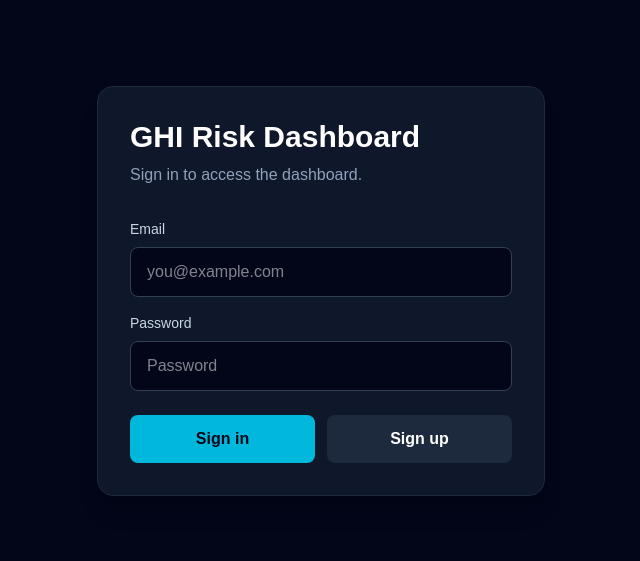
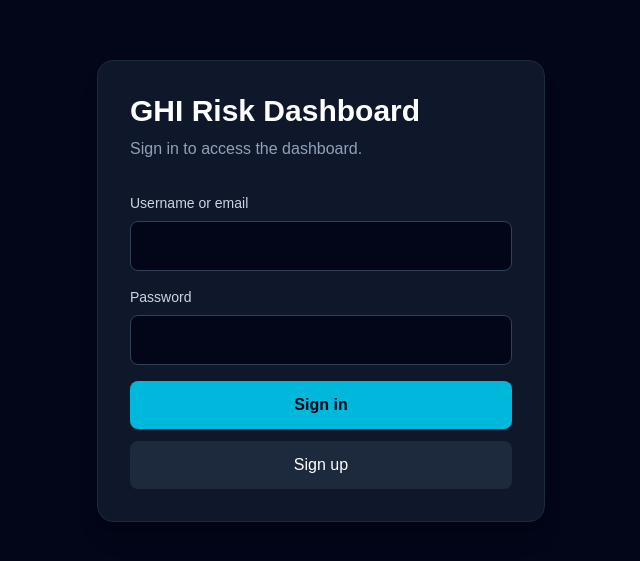
Before and after one commit to patrik-t-projects/ghi-risk-dashboard-next, a Next.js app: page /login in a window 1280 px wide. Shown: the part 109-670 px from the top of the page, without its empty margins (319-959 px from the left). Built offline with nearby package versions, Linux system fonts and the light colour scheme; no server answers.

Commit message:
Add username sign-in and account settings

```diff
--- /dev/null
+++ b/src/app/account/page.tsx
@@ -0,0 +1,79 @@
+"use client";
+
+import { useEffect, useState, type FormEvent } from "react";
+import Link from "next/link";
+import { useRouter } from "next/navigation";
+import { supabase } from "@/lib/supabaseClient";
+
+export default function AccountPage() {
+  const router = useRouter();
+  const [userId, setUserId] = useState("");
+  const [username, setUsername] = useState("");
+  const [hasUsername, setHasUsername] = useState(false);
+  const [email, setEmail] = useState("");
+  const [currentEmail, setCurrentEmail] = useState("");
+  const [message, setMessage] = useState("");
+  const [ready, setReady] = useState(false);
+  const [saving, setSaving] = useState(false);
+  useEffect(() => {
+    async function load() {
+      try {
+        const { data, error } = await supabase.auth.getUser();
+        if (error || !data.user) { router.replace("/login"); return; }
+        const { data: profile, error: profileError } = await supabase.from("account_usernames")
+          .select("username").eq("user_id", data.user.id).maybeSingle();
+        if (profileError) throw new Error("Account settings are not available yet. Please try again later.");
+        setUserId(data.user.id);
+        setEmail(data.user.email ?? "");
+        setCurrentEmail(data.user.email ?? "");
+        setUsername(profile?.username ?? "");
+        setHasUsername(Boolean(profile));
+        setReady(true);
+      } catch (error) { setMessage(error instanceof Error ? error.message : "Unable to load your account."); }
+    }
+    void load();
+  }, [router]);
+
+  async function save(event: FormEvent<HTMLFormElement>) {
+    event.preventDefault();
+    if (saving || !ready) return;
+    setSaving(true);
+    setMessage("");
+    try {
+      const normalized = username.trim().toLowerCase();
+      const { error } = await supabase.from("account_usernames")
+        .upsert({ user_id: userId, username: normalized }, { onConflict: "user_id" });
+      if (error) throw new Error(error.code === "23505" ? "That username is already taken. Choose another." : "Could not save your username. Please try again.");
+      setUsername(normalized);
+      setHasUsername(true);
+      if (email.trim() !== currentEmail) {
+        const { error: emailError } = await supabase.auth.updateUser({ email: email.trim() });
+        if (emailError) throw new Error("Username saved. Email was not changed: " + emailError.message);
+        setMessage("Username saved. Check your email for confirmation links to complete the email change. Your current email remains active until confirmed.");
+      } else { setMessage("Account saved."); }
+    } catch (error) { setMessage(error instanceof Error ? error.message : "Unable to save your account."); }
+    finally { setSaving(false); }
+  }
+  const inputClass = "mt-2 mb-5 w-full rounded-lg border border-slate-700 bg-slate-950 px-4 py-3 focus:border-cyan-400 outline-none";
+  return (
+    <main className="min-h-screen bg-slate-950 text-white flex items-center justify-center p-6">
+      <div className="w-full max-w-md rounded-2xl bg-slate-900 border border-slate-800 p-8">
+        <h1 className="text-2xl font-semibold mb-3">Account settings</h1>
+        <p className="text-slate-400 mb-6">{ready && !hasUsername ? "Choose a username to complete your account setup." : "Manage your username and email address."}</p>
+        <form onSubmit={save}>
+          <fieldset disabled={!ready || saving}>
+            <label htmlFor="username">Username</label>
+            <input id="username" name="username" className={inputClass} autoComplete="username" autoCapitalize="none" required pattern="[A-Za-z0-9_]{3,30}" title="3–30 letters, numbers, or underscores" value={username} onChange={e => setUsername(e.target.value)} />
+            <p className="text-sm text-slate-400 mb-5">3–30 letters, numbers, or underscores. Usernames are not case-sensitive.</p>
+            <label htmlFor="email">Email</label>
+            <input id="email" name="email" className={inputClass} type="email" autoComplete="email" required value={email} onChange={e => setEmail(e.target.value)} />
+            <button type="submit" className="w-full rounded-lg bg-cyan-500 px-4 py-3 font-semibold text-slate-950 disabled:opacity-50" disabled={!ready || saving}>{saving ? "Saving…" : "Save account"}</button>
+          </fieldset>
+        </form>
+        {message && <p role="status" className="mt-5 text-sm text-slate-300">{message}</p>}
+        {hasUsername && <Link href="/dashboard" className="block mt-6 text-cyan-300">Back to dashboard</Link>}
+        <button type="button" className="block mt-4 text-sm text-slate-400" onClick={async () => { await supabase.auth.signOut(); router.replace("/login"); }}>Sign out</button>
+      </div>
+    </main>
+  );
+}
--- /dev/null
+++ b/src/app/api/login/route.ts
@@ -0,0 +1,34 @@
+import { createClient } from "@supabase/supabase-js";
+
+export async function POST(request: Request) {
+  const headers = { "Cache-Control": "no-store" };
+  const fail = (error: string, status: number) => Response.json({ error }, { status, headers });
+  try {
+    const body = await request.json();
+    if (typeof body.identifier !== "string" || typeof body.password !== "string" ||
+        body.identifier.length > 254 || !body.password || body.password.length > 4096) {
+      return fail("Enter your username or email and password.", 400);
+    }
+    const url = process.env.NEXT_PUBLIC_SUPABASE_URL;
+    const key = process.env.NEXT_PUBLIC_SUPABASE_PUBLISHABLE_KEY;
+    if (!url || !key) return fail("Sign-in is temporarily unavailable.", 503);
+    const options = { auth: { persistSession: false, autoRefreshToken: false } };
+    const auth = createClient(url, key, options);
+    let email = body.identifier.trim();
+    if (!email.includes("@")) {
+      const secret = process.env.SUPABASE_SECRET_KEY;
+      if (!secret) return fail("Username sign-in is not configured yet. Please use your email.", 503);
+      const admin = createClient(url, secret, options);
+      const { data: profile, error } = await admin.from("account_usernames")
+        .select("user_id").eq("username", email.toLowerCase()).maybeSingle();
+      if (error) return fail("Username sign-in is temporarily unavailable. Please use your email.", 503);
+      if (profile) {
+        const { data } = await admin.auth.admin.getUserById(profile.user_id);
+        email = data.user?.email ?? "unknown@invalid.invalid";
+      } else { email = "unknown@invalid.invalid"; }
+    }
+    const { data, error } = await auth.auth.signInWithPassword({ email, password: body.password });
+    if (error || !data.session) return fail("Unable to sign in. Check your credentials and confirm your email.", 401);
+    return Response.json({ access_token: data.session.access_token, refresh_token: data.session.refresh_token }, { headers });
+  } catch { return fail("Unable to sign in. Please try again.", 400); }
+}
--- a/src/app/login/page.tsx
+++ b/src/app/login/page.tsx
@@ -1,102 +1,65 @@
 "use client";
-
-import { useState } from "react";
+import { useState, type FormEvent } from "react";
 import { useRouter } from "next/navigation";
 import { supabase } from "@/lib/supabaseClient";
 
 export default function LoginPage() {
   const router = useRouter();
-
-  const [email, setEmail] = useState("");
+  const [signup, setSignup] = useState(false);
+  const [identifier, setIdentifier] = useState("");
+  const [username, setUsername] = useState("");
   const [password, setPassword] = useState("");
   const [message, setMessage] = useState("");
   const [loading, setLoading] = useState(false);
-
-  async function handleSignIn() {
+  const inputClass = "w-full mb-4 rounded-lg bg-slate-950 border border-slate-700 px-4 py-3 outline-none focus:border-cyan-400";
+  async function submit(event: FormEvent<HTMLFormElement>) {
+    event.preventDefault();
+    if (loading) return;
     setLoading(true);
     setMessage("");
-
-    const { error } = await supabase.auth.signInWithPassword({
-      email,
-      password,
-    });
-
-    setLoading(false);
-
-    if (error) {
-      setMessage(error.message);
-      return;
-    }
-
-    router.push("/dashboard");
+    try {
+      if (signup) {
+        const { data, error } = await supabase.auth.signUp({
+          email: identifier.trim(), password,
+          options: { data: { username: username.trim().toLowerCase() } },
+        });
+        if (error) throw new Error("Could not create account. Check your details or try another username. " + error.message);
+        if (data.session) { router.push("/dashboard"); return; }
+        setMessage("Check your email to confirm your account, then sign in.");
+        setSignup(false);
+      } else {
+        const response = await fetch("/api/login", {
+          method: "POST", headers: { "Content-Type": "application/json" },
+          body: JSON.stringify({ identifier, password }),
+        });
+        const result = await response.json();
+        if (!response.ok) throw new Error(result.error);
+        const { error } = await supabase.auth.setSession(result);
+        if (error) throw error;
+        router.push("/dashboard");
+      }
+    } catch (error) {
+      setMessage(error instanceof Error ? error.message : "Unable to connect. Please try again.");
+    } finally { setLoading(false); }
   }
-
-  async function handleSignUp() {
-    setLoading(true);
-    setMessage("");
-
-    const { error } = await supabase.auth.signUp({
-      email,
-      password,
-    });
-
-    setLoading(false);
-
-    if (error) {
-      setMessage(error.message);
-      return;
-    }
-
-    setMessage("Account created. Check your email if confirmation is required, then sign in.");
-  }
-
   return (
     <main className="min-h-screen bg-slate-950 text-white flex items-center justify-center p-6">
       <div className="w-full max-w-md rounded-2xl bg-slate-900 border border-slate-800 p-8 shadow-xl">
         <h1 className="text-3xl font-semibold mb-2">GHI Risk Dashboard</h1>
-        <p className="text-slate-400 mb-8">Sign in to access the dashboard.</p>
-
-        <label className="block text-sm text-slate-300 mb-2">Email</label>
-        <input
-          className="w-full mb-4 rounded-lg bg-slate-950 border border-slate-700 px-4 py-3 outline-none focus:border-cyan-400"
-          type="email"
-          value={email}
-          onChange={(e) => setEmail(e.target.value)}
-          placeholder="you@example.com"
-        />
-
-        <label className="block text-sm text-slate-300 mb-2">Password</label>
-        <input
-          className="w-full mb-6 rounded-lg bg-slate-950 border border-slate-700 px-4 py-3 outline-none focus:border-cyan-400"
-          type="password"
-          value={password}
-          onChange={(e) => setPassword(e.target.value)}
-          placeholder="Password"
-        />
-
-        <div className="flex gap-3">
-          <button
-            className="flex-1 rounded-lg bg-cyan-500 hover:bg-cyan-400 text-slate-950 font-semibold px-4 py-3 disabled:opacity-50"
-            onClick={handleSignIn}
-            disabled={loading}
-          >
-            Sign in
-          </button>
-
-          <button
-            className="flex-1 rounded-lg bg-slate-800 hover:bg-slate-700 text-white font-semibold px-4 py-3 disabled:opacity-50"
-            onClick={handleSignUp}
-            disabled={loading}
-          >
-            Sign up
-          </button>
-        </div>
-
-        {message && (
-          <p className="mt-6 text-sm text-slate-300 border border-slate-800 rounded-lg p-3">
-            {message}
-          </p>
-        )}
+        <p className="text-slate-400 mb-8">{signup ? "Create your account." : "Sign in to access the dashboard."}</p>
+        <form onSubmit={submit}>
+          <label htmlFor="identifier" className="block text-sm text-slate-300 mb-2">{signup ? "Email" : "Username or email"}</label>
+          <input id="identifier" name="identifier" className={inputClass} type={signup ? "email" : "text"} autoComplete={signup ? "email" : "username"} autoCapitalize="none" spellCheck={false} required value={identifier} onChange={e => setIdentifier(e.target.value)} />
+          {signup && <>
+            <label htmlFor="username" className="block text-sm text-slate-300 mb-2">Username</label>
+            <input id="username" name="username" className={inputClass} autoComplete="username" autoCapitalize="none" required pattern="[A-Za-z0-9_]{3,30}" title="3–30 letters, numbers, or underscores" value={username} onChange={e => setUsername(e.target.value)} />
+          </>}
+          <label htmlFor="password" className="block text-sm text-slate-300 mb-2">Password</label>
+          <input id="password" name="password" className={inputClass} type="password" autoComplete={signup ? "new-password" : "current-password"} required value={password} onChange={e => setPassword(e.target.value)} />
+          <button type="submit" className="w-full rounded-lg bg-cyan-500 hover:bg-cyan-400 text-slate-950 font-semibold px-4 py-3 disabled:opacity-50" disabled={loading}>{loading ? "Please wait…" : signup ? "Create account" : "Sign in"}</button>
+          <button type="button" className="w-full mt-3 rounded-lg bg-slate-800 hover:bg-slate-700 px-4 py-3 disabled:opacity-50" disabled={loading} onClick={() => { setSignup(!signup); setMessage(""); }}>{signup ? "Back to sign in" : "Sign up"}</button>
+        </form>
+        {message && <p role="status" className="mt-6 text-sm text-slate-300 border border-slate-800 rounded-lg p-3">{message}</p>}
       </div>
     </main>
   );
```
Also changed, not shown: src/app/dashboard/page.tsx (+8 -0 lines), 1 other file (tests, documents, lock files or other folders).
